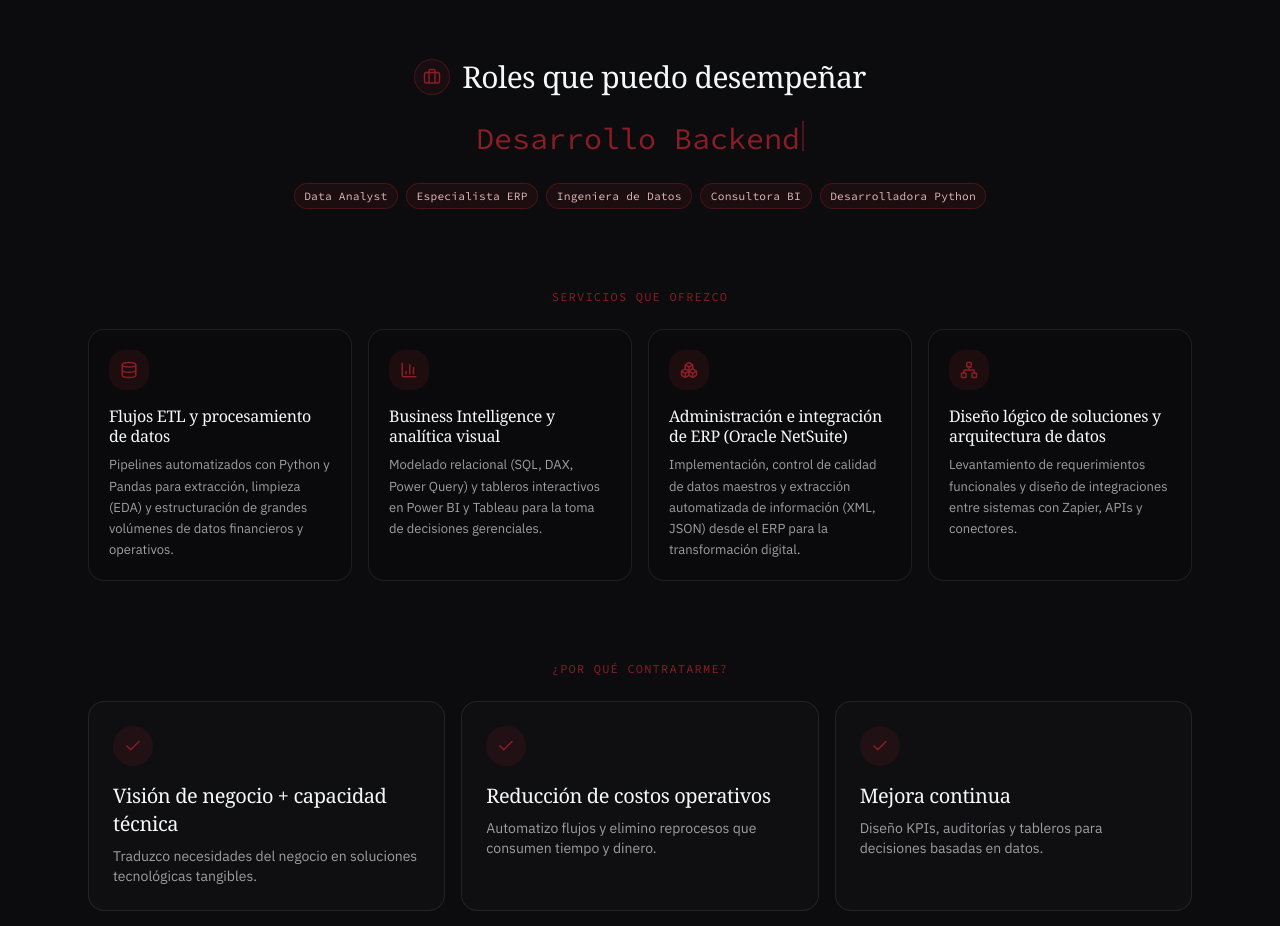
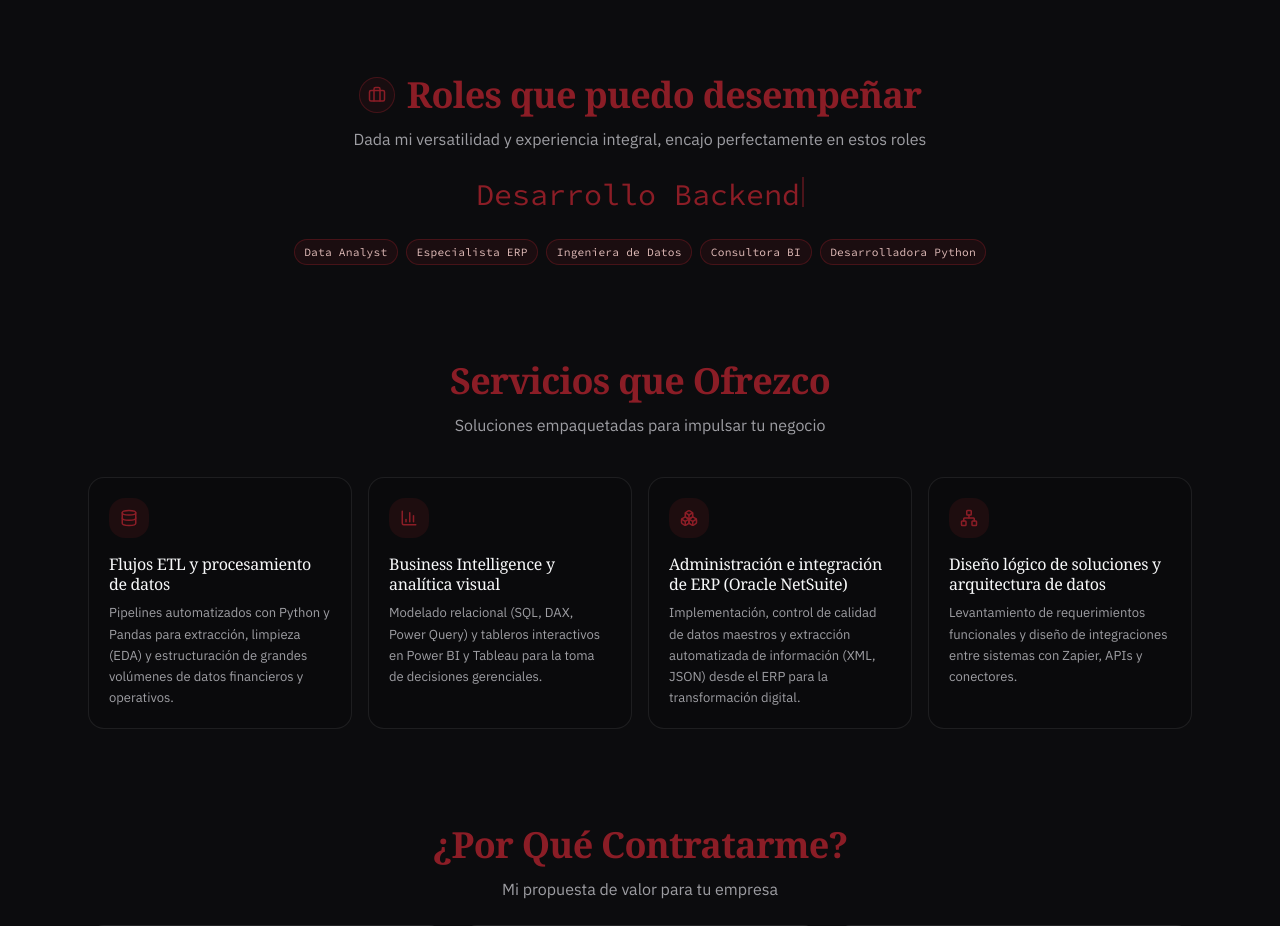
Before and after one commit to MariangelSierraJaller/mariangelsierrajaller.github.io, a React (Vite) app: page /es in a window 1280 px wide. Shown: the part 3280-4206 px from the top of the page. Built offline with nearby package versions, Linux system fonts and the light colour scheme; a web font is replaced by a local one.

Commit message:
Integrate Subheading component

```diff
--- a/src/components/ProfessionalProfile.tsx
+++ b/src/components/ProfessionalProfile.tsx
@@ -18,6 +18,7 @@ import type { LucideIcon } from "lucide-react";
 import { useLang } from "@/context/LanguageContext";
 import { useProfile } from "@/context/ProfileContext";
 import SectionHeader from "@/components/SectionHeader";
+import Subheading from "@/components/Subheading";
 import portrait from "@/assets/portrait.jpg";
 
 interface ServiceItem {
@@ -156,15 +157,12 @@ export default function ProfessionalProfile() {
         </AnimatePresence>
 
         {/* B. Roles + Typewriter */}
-        <div className="mt-16 text-center">
-          <div className="inline-flex items-center gap-3">
-            <span className="grid h-9 w-9 place-items-center rounded-full border border-primary/40 bg-primary/10 text-primary">
-              <Briefcase size={18} />
-            </span>
-            <h3 className="font-display text-2xl text-foreground md:text-3xl">
-              {t<string>("professional.rolesTitle")}
-            </h3>
-          </div>
+        <div className="mt-20 text-center">
+          <Subheading
+            title={t<string>("professional.rolesTitle")}
+            subtitle={t<string>("professional.rolesSubtitle")}
+            icon={<Briefcase size={18} />}
+          />
           <div className="mt-6 min-h-[2.5rem] font-mono text-2xl text-primary md:text-3xl">
             <Typewriter key={profile} words={typewriterWords} />
           </div>
@@ -187,10 +185,11 @@ export default function ProfessionalProfile() {
         </div>
 
         {/* C. Services */}
-        <div className="mt-20">
-          <h3 className="text-center font-mono text-xs uppercase tracking-widest text-primary">
-            {t<string>("professional.servicesTitle")}
-          </h3>
+        <div className="mt-24">
+          <Subheading
+            title={t<string>("professional.servicesTitle")}
+            subtitle={t<string>("professional.servicesSubtitle")}
+          />
           <AnimatePresence mode="wait">
             <motion.div
               key={`svc-${profile}`}
@@ -198,7 +197,7 @@ export default function ProfessionalProfile() {
               animate={{ opacity: 1, y: 0 }}
               exit={{ opacity: 0, y: -8 }}
               transition={{ duration: 0.35 }}
-              className="mt-6 grid gap-4 sm:grid-cols-2 lg:grid-cols-4"
+              className="mt-10 grid gap-4 sm:grid-cols-2 lg:grid-cols-4"
             >
               {services.map((s, i) => {
                 const Icon = icons[i % icons.length];
@@ -227,10 +226,11 @@ export default function ProfessionalProfile() {
         </div>
 
         {/* D. Why hire me */}
-        <div className="mt-20">
-          <h3 className="text-center font-mono text-xs uppercase tracking-widest text-primary">
-            {t<string>("professional.whyTitle")}
-          </h3>
+        <div className="mt-24">
+          <Subheading
+            title={t<string>("professional.whyTitle")}
+            subtitle={t<string>("professional.whySubtitle")}
+          />
           <div className="mt-6 grid gap-4 md:grid-cols-3">
             {whyList.map((w, i) => (
               <motion.div
```
